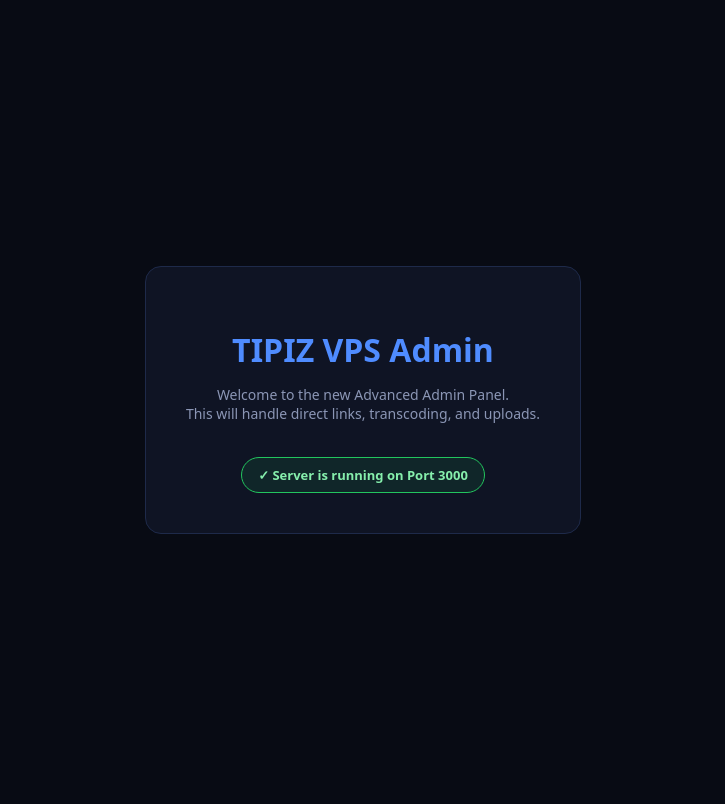
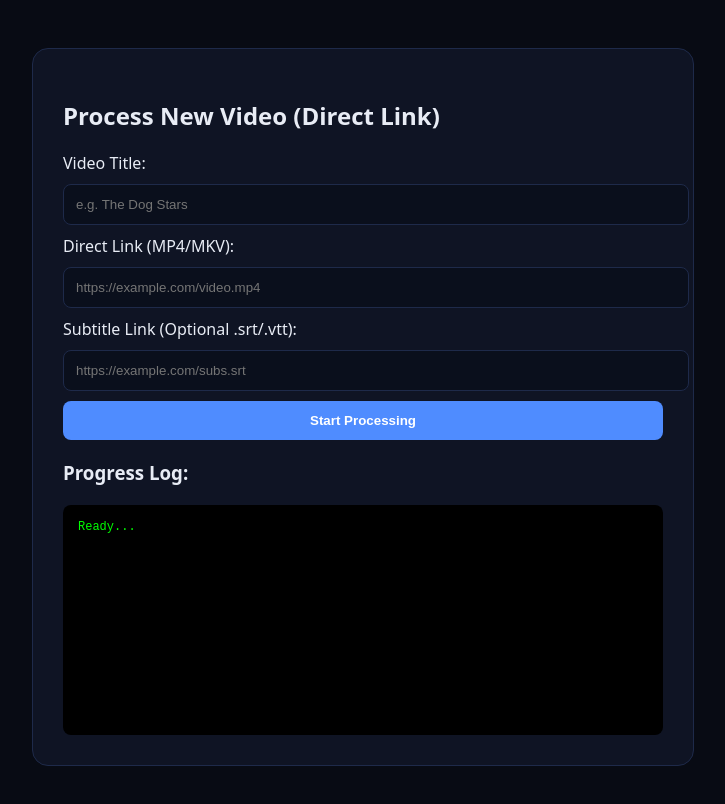
Before and after one commit to Oska2007/tipiz-vps-admin, a website: page public/index.html in a window 1280 px wide. Shown: the whole page, without its empty margins (277-1002 px from the left). Drawn offline with Linux system fonts and the light colour scheme.

Commit message:
Added FFmpeg Worker and Direct Link API

```diff
--- a/public/index.html
+++ b/public/index.html
@@ -4,53 +4,122 @@
     <meta charset="UTF-8" />
     <meta name="viewport" content="width=device-width, initial-scale=1.0" />
     <title>TIPIZ VPS Admin</title>
+    <link rel="stylesheet" href="/css/style.css" />
+    <!-- අපි පස්සේ මේක හදමු -->
     <style>
       body {
         background: #080b14;
         color: #e8ecf5;
         font-family: system-ui, sans-serif;
-        display: grid;
-        place-items: center;
-        min-height: 100vh;
-        margin: 0;
+        padding: 40px;
       }
       .card {
         background: #0f1424;
-        padding: 40px;
+        padding: 30px;
         border-radius: 16px;
         border: 1px solid #1e2a4a;
-        text-align: center;
-        max-width: 500px;
+        max-width: 600px;
+        margin: 0 auto;
       }
-      h1 {
-        color: #4f8cff;
-        margin-bottom: 10px;
+      input {
+        width: 100%;
+        padding: 12px;
+        margin: 10px 0;
+        background: #0a0f1c;
+        border: 1px solid #1e2a4a;
+        color: white;
+        border-radius: 8px;
       }
-      p {
-        color: #8b96b5;
-        font-size: 14px;
+      button {
+        width: 100%;
+        padding: 12px;
+        background: #4f8cff;
+        color: white;
+        border: none;
+        border-radius: 8px;
+        font-weight: bold;
+        cursor: pointer;
       }
-      .status {
-        display: inline-block;
+      button:hover {
+        background: #3b7bff;
+      }
+      .log-box {
+        background: #000;
+        color: #0f0;
+        font-family: monospace;
+        padding: 15px;
+        height: 200px;
+        overflow-y: auto;
         margin-top: 20px;
-        padding: 8px 16px;
-        background: rgba(34, 197, 94, 0.1);
-        border: 1px solid #22c55e;
-        color: #86efac;
-        border-radius: 99px;
-        font-size: 13px;
-        font-weight: 600;
+        border-radius: 8px;
+        font-size: 12px;
       }
     </style>
   </head>
   <body>
     <div class="card">
-      <h1>TIPIZ VPS Admin</h1>
-      <p>
-        Welcome to the new Advanced Admin Panel.<br />This will handle direct
-        links, transcoding, and uploads.
-      </p>
-      <div class="status">✓ Server is running on Port 3000</div>
+      <h2>Process New Video (Direct Link)</h2>
+      <form id="processForm">
+        <label>Video Title:</label>
+        <input
+          type="text"
+          id="title"
+          required
+          placeholder="e.g. The Dog Stars"
+        />
+
+        <label>Direct Link (MP4/MKV):</label>
+        <input
+          type="url"
+          id="url"
+          required
+          placeholder="https://example.com/video.mp4"
+        />
+
+        <label>Subtitle Link (Optional .srt/.vtt):</label>
+        <input
+          type="url"
+          id="subtitle"
+          placeholder="https://example.com/subs.srt"
+        />
+
+        <button type="submit" id="btnSubmit">Start Processing</button>
+      </form>
+
+      <h3 style="margin-top: 20px">Progress Log:</h3>
+      <div class="log-box" id="log">Ready...</div>
     </div>
+
+    <script>
+      document.getElementById("processForm").onsubmit = async (e) => {
+        e.preventDefault();
+        const btn = document.getElementById("btnSubmit");
+        const logBox = document.getElementById("log");
+
+        btn.disabled = true;
+        btn.textContent = "Processing... (Check Logs)";
+        logBox.innerHTML += "<br>🚀 Sending request to server...";
+
+        try {
+          const res = await fetch("/api/process", {
+            method: "POST",
+            headers: { "Content-Type": "application/json" },
+            body: JSON.stringify({
+              title: document.getElementById("title").value,
+              url: document.getElementById("url").value,
+              subtitleUrl: document.getElementById("subtitle").value,
+            }),
+          });
+          const data = await res.json();
+          logBox.innerHTML += `<br>✅ Server started job: ${data.jobId}`;
+
+          // පස්සේ අපි මේකට Live Progress එක දාමු
+        } catch (err) {
+          logBox.innerHTML += `<br>❌ Error: ${err.message}`;
+          btn.disabled = false;
+          btn.textContent = "Start Processing";
+        }
+      };
+    </script>
   </body>
 </html>
```
Also changed, not shown: server.js (+13 -12 lines), worker.js (added, +77 -0 lines).
